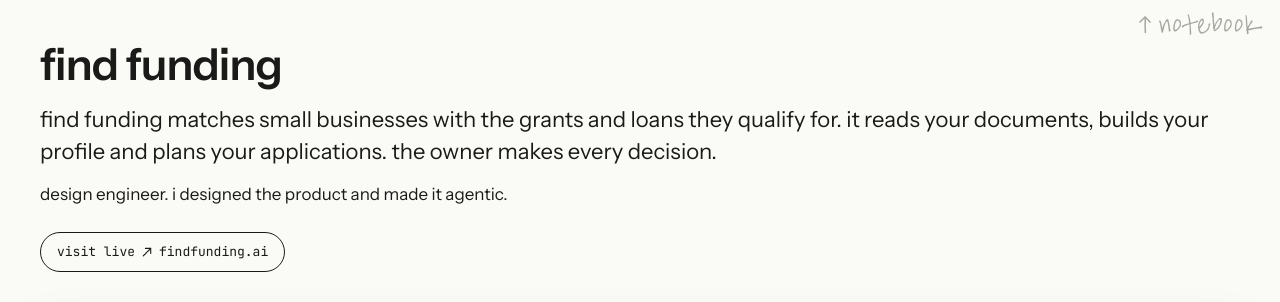
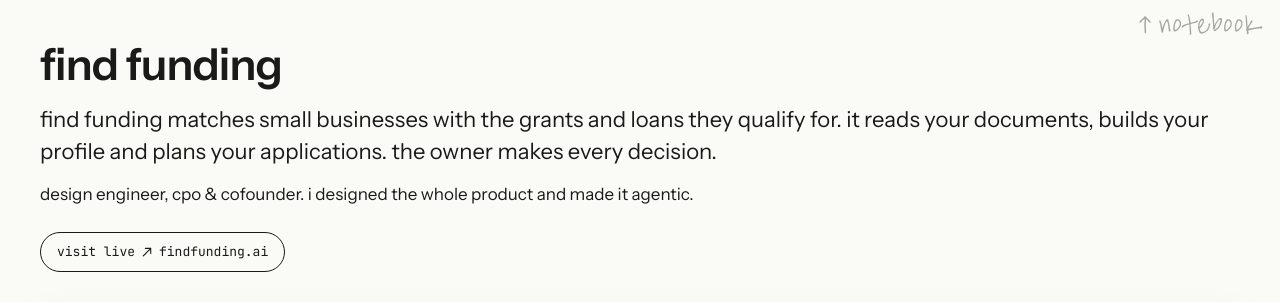
Before and after one commit to maensivu11/mikaela.world, a plain HTML site: page work/find-funding/index.html in a window 1280 px wide. Shown: the top 302 px of the page. Drawn offline with Linux system fonts and the light colour scheme.

Commit message:
find-funding: restore her stated titles in role line and meta description
Co-Authored-By: Claude Opus 5.5 <noreply@anthropic.com>

```diff
--- a/work/find-funding/index.html
+++ b/work/find-funding/index.html
@@ -4,7 +4,7 @@
 <meta charset="utf-8">
 <meta name="viewport" content="width=device-width, initial-scale=1">
 <title>find funding · mikaela maensivu</title>
-<meta name="description" content="Find Funding: a funding product that reads your business for you. Case study by Mikaela Maensivu, design engineer.">
+<meta name="description" content="Find Funding: a funding product that reads your business for you. Case study by Mikaela Maensivu, design engineer, cpo &amp; cofounder.">
 <link rel="preconnect" href="https://fonts.googleapis.com">
 <link rel="preconnect" href="https://fonts.gstatic.com" crossorigin>
 <link href="https://fonts.googleapis.com/css2?family=Instrument+Sans:wght@400;600&family=JetBrains+Mono:wght@400&display=swap" rel="stylesheet">
@@ -188,7 +188,7 @@ section.prose>h2+*,.ed>h2+*,section.prose>h2+.hand+*,.ed>h2+.hand+*,.ed>:first-c
     <div>
       <h1>find funding</h1>
       <p class="premise">find funding matches small businesses with the grants and loans they qualify for. it reads your documents, builds your profile and plans your applications. the owner makes every decision.</p>
-      <p class="claim">design engineer. i designed the product and made it agentic.</p>
+      <p class="claim">design engineer, cpo &amp; cofounder. i designed the whole product and made it agentic.</p>
     </div>
     <a class="live" href="https://findfunding.ai" rel="noopener">visit live ↗ findfunding.ai</a>
   </div>
```
